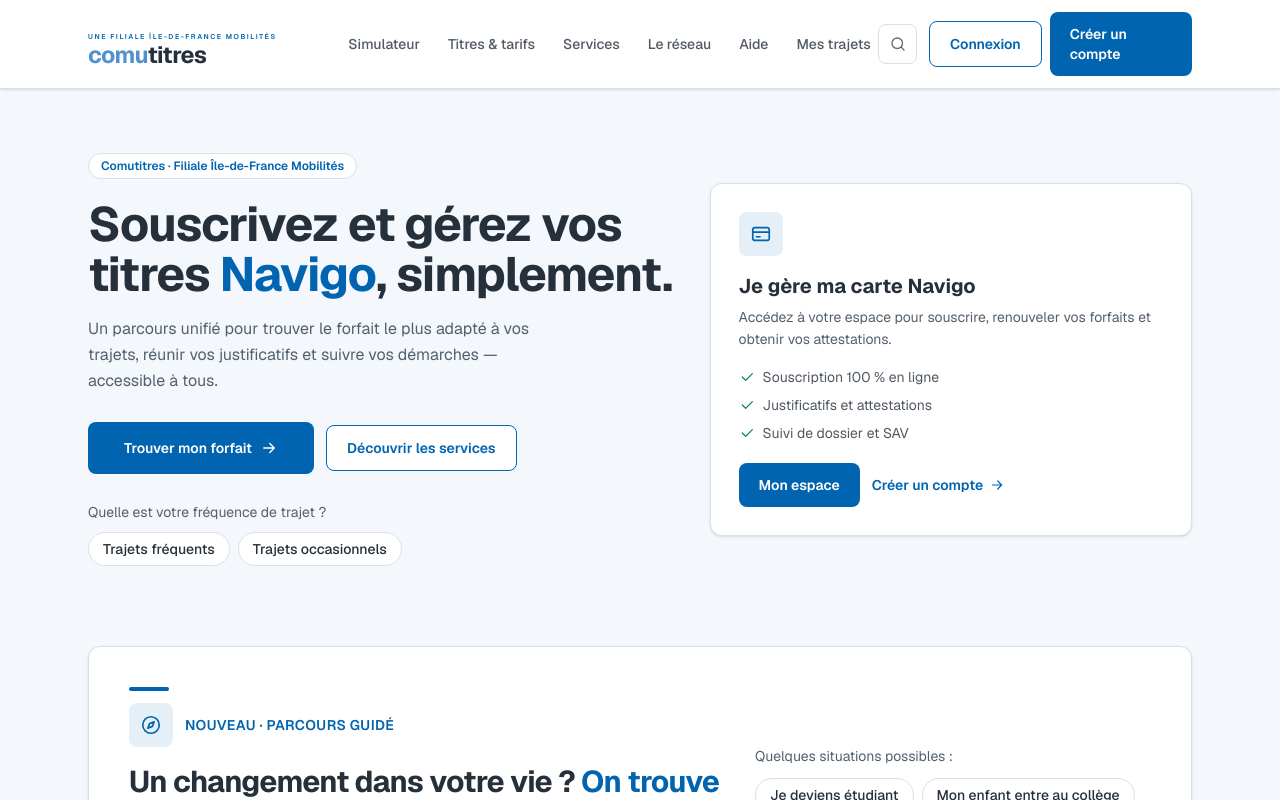
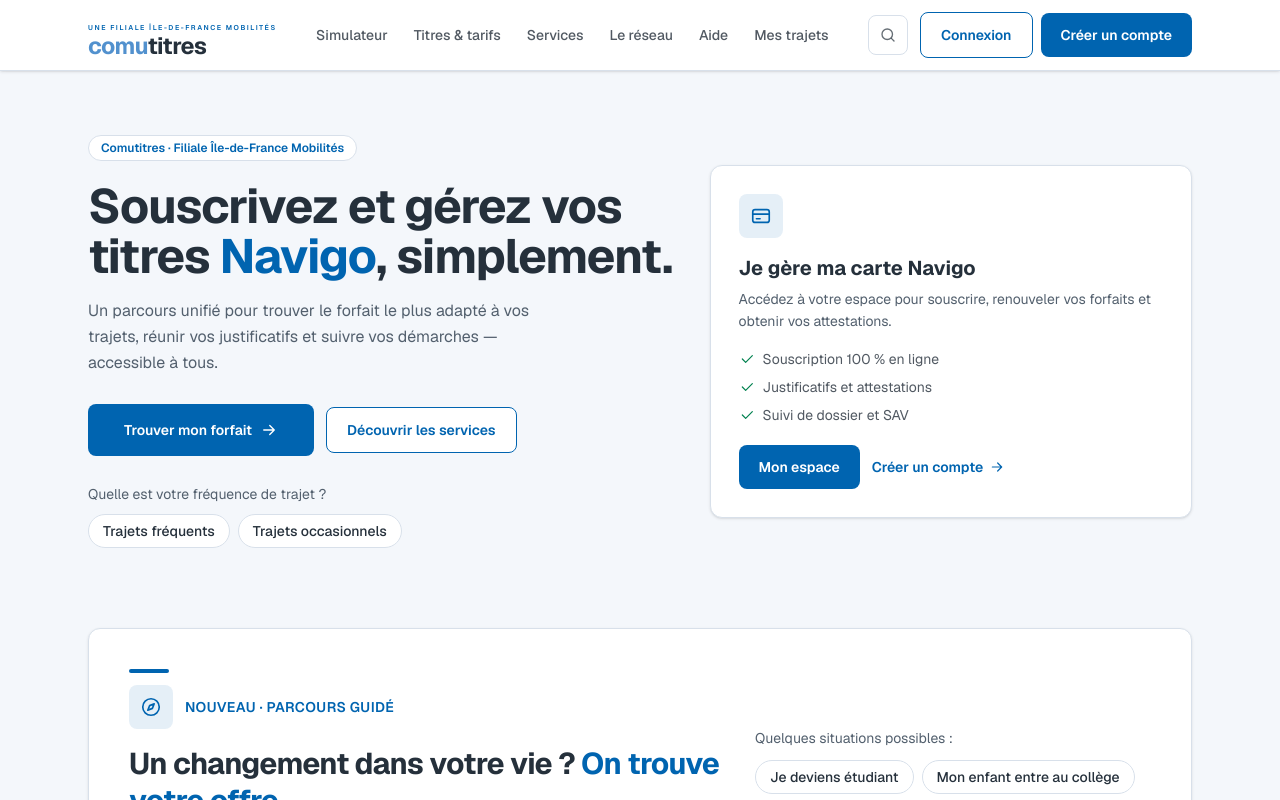
Before and after one commit to Kaliwa/IDF-Mobilites, a Next.js app in the folder apps/web/: page / in a window 1280 px wide. Shown: the top 800 px of the page. Built offline with nearby package versions, Linux system fonts and the light colour scheme; no server answers; a web font is replaced by a local one.

Commit message:
fix responsive navbar

```diff
--- a/apps/web/src/app/components/home/MobileMenu.tsx
+++ b/apps/web/src/app/components/home/MobileMenu.tsx
@@ -105,7 +105,7 @@
         ref={triggerRef}
         type="button"
         onClick={() => setOpen(true)}
-        className="inline-flex h-10 w-10 items-center justify-center rounded-lg border border-border bg-surface text-anthracite/80 transition-colors hover:text-idf-interaction focus-visible:outline-2 focus-visible:outline-offset-2 focus-visible:outline-idf-focus lg:hidden"
+        className="inline-flex h-10 w-10 items-center justify-center rounded-lg border border-border bg-surface text-anthracite/80 transition-colors hover:text-idf-interaction focus-visible:outline-2 focus-visible:outline-offset-2 focus-visible:outline-idf-focus xl:hidden"
         aria-label="Ouvrir le menu"
         aria-haspopup="dialog"
         aria-expanded={open}
@@ -122,7 +122,7 @@
       {mounted &&
         createPortal(
           <div
-            className={`fixed inset-0 z-[60] overflow-hidden lg:hidden ${
+            className={`fixed inset-0 z-[60] overflow-hidden xl:hidden ${
               open ? "" : "pointer-events-none"
             }`}
           >
--- a/apps/web/src/app/components/home/SiteHeader.tsx
+++ b/apps/web/src/app/components/home/SiteHeader.tsx
@@ -8,6 +8,7 @@
 import { useUnreadNotificationsCount } from "../../lib/notifications-live";
 import { btnGhost, btnPrimary, glassNav } from "../../lib/ui";
 import { BellIcon, MessageSquareIcon, SearchIcon, UserIcon } from "./icons";
+import { MobileMenu } from "./MobileMenu";
 
 const NAV = [
   { href: "/simulateur", label: "Simulateur" },
@@ -33,24 +34,24 @@
 
   return (
     <header className={`${glassNav} overflow-x-clip`}>
-      <div className="mx-auto flex w-full max-w-6xl items-center justify-between gap-2 px-4 py-3 sm:px-6 lg:gap-4">
+      <div className="mx-auto flex w-full max-w-6xl items-center gap-2 px-4 py-3 sm:px-6 xl:gap-4">
         <Link
           href="/"
           aria-label="Accueil Comutitres"
-          className="min-w-0 flex-1 lg:flex-none"
+          className="min-w-0 flex-1 xl:flex-none"
         >
           <Brand tone="dark" compact />
         </Link>
 
         <nav
-          className="hidden items-center gap-7 text-sm lg:flex lg:justify-center lg:ml-10 xl:ml-16"
+          className="mx-auto hidden items-center gap-0.5 text-sm xl:flex"
           aria-label="Navigation principale"
         >
           {NAV.map((item) => (
             <Link
               key={item.href}
               href={item.href}
-              className="shrink-0 font-medium text-anthracite/80 transition-colors hover:text-idf-interaction"
+              className="shrink-0 whitespace-nowrap rounded-lg px-3 py-2 font-medium text-anthracite/80 transition-colors hover:bg-idf-blue-light/40 hover:text-idf-interaction focus-visible:outline-2 focus-visible:outline-offset-2 focus-visible:outline-idf-focus"
             >
               {item.label}
             </Link>
@@ -84,7 +85,7 @@
 
           <button
             type="button"
-            className="hidden h-10 w-10 items-center justify-center rounded-lg border border-border bg-surface text-anthracite/70 transition-colors hover:border-idf-interaction hover:text-idf-interaction lg:inline-flex"
+            className="hidden h-10 w-10 items-center justify-center rounded-lg border border-border bg-surface text-anthracite/70 transition-colors hover:border-idf-interaction hover:text-idf-interaction xl:inline-flex"
             aria-label="Rechercher"
           >
             <SearchIcon width={18} height={18} />
@@ -92,40 +93,42 @@
 
           {loading ? (
             <span
-              className="hidden h-10 w-28 animate-pulse rounded-lg bg-border/60 lg:block"
+              className="hidden h-10 w-28 animate-pulse rounded-lg bg-border/60 xl:block"
               aria-hidden="true"
             />
           ) : user ? (
-            <div className="hidden items-center gap-2 lg:flex">
+            <div className="hidden items-center gap-2 xl:flex">
               {supportUser ? (
-                <Link href="/support/inbox" className={`${btnPrimary} px-4 py-2.5`}>
+                <Link href="/support/inbox" className={`${btnPrimary} whitespace-nowrap px-3.5 py-2`}>
                   <MessageSquareIcon width={18} height={18} />
-                  <span className="truncate">Espace support</span>
+                  <span>Espace support</span>
                 </Link>
               ) : (
-                <Link href="/" className={`${btnGhost} px-4 py-2.5`}>
+                <Link href="/" className={`${btnGhost} whitespace-nowrap px-3.5 py-2`}>
                   <UserIcon width={18} height={18} />
-                  <span className="truncate">Mon espace</span>
+                  <span>Mon espace</span>
                 </Link>
               )}
               <button
                 type="button"
                 onClick={() => void handleLogout()}
-                className={`${btnGhost} px-4 py-2.5`}
+                className={`${btnGhost} whitespace-nowrap px-3.5 py-2`}
               >
                 Déconnexion
               </button>
             </div>
           ) : (
-            <div className="hidden items-center gap-2 lg:flex">
-              <Link href="/login" className={`${btnGhost} px-4 py-2.5`}>
+            <div className="hidden items-center gap-2 xl:flex">
+              <Link href="/login" className={`${btnGhost} whitespace-nowrap px-4 py-2`}>
                 Connexion
               </Link>
-              <Link href="/register" className={`${btnPrimary} px-4 py-2.5`}>
+              <Link href="/register" className={`${btnPrimary} whitespace-nowrap px-4 py-2`}>
                 Créer un compte
               </Link>
             </div>
           )}
+
+          <MobileMenu nav={NAV} />
         </div>
       </div>
     </header>
```
